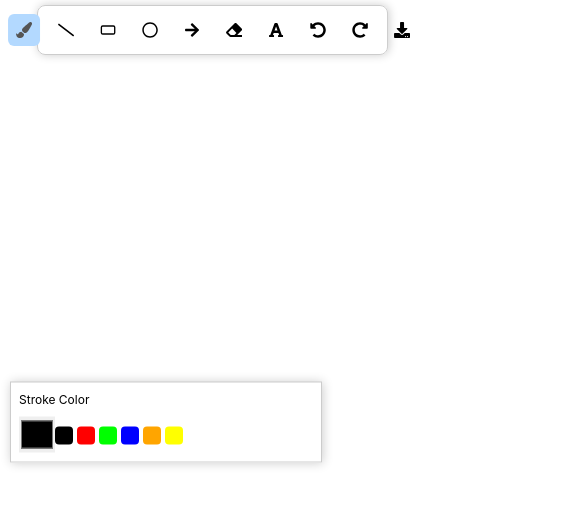
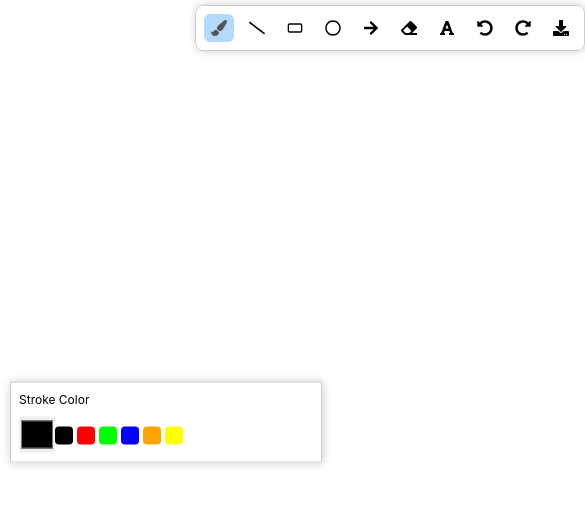
Before and after one commit to antedotee/whiteboard, a React (Create React App) app: page / in a window 390 px wide. Shown: the top 506 px of the page, 585 px wide, since content can reach past the window. Built offline with nearby package versions, Linux system fonts and the light colour scheme.

Commit message:
3.0 made final adjustments

```diff
--- a/src/components/Toolbar/index.module.css
+++ b/src/components/Toolbar/index.module.css
@@ -10,6 +10,7 @@
   border: 1px solid #ccc;
   box-shadow: 1px 0 10px rgba(0, 0, 0, 0.2);
   transform: translateX(-50%);
+  overflow: hidden;
 }
 
 .toolItem {
@@ -41,15 +42,18 @@
 
 @media (max-width: 768px) {
   .container {
-    width: 90%;
-    padding: 8px 10px;
-    transform: translateX(-45%);
+    width: 100%;
+    padding: 8px;
+    transform: translateX(0);
+    justify-content: space-around;
+    flex-wrap: wrap;
   }
 
   .toolItem {
     font-size: 1rem;
-    padding: 8px;
-    margin-right: 10px;
+    padding: 6px;
+    margin-right: 8px;
+    flex: 1 1 auto;
   }
 
   .toolItem:last-child {
```
